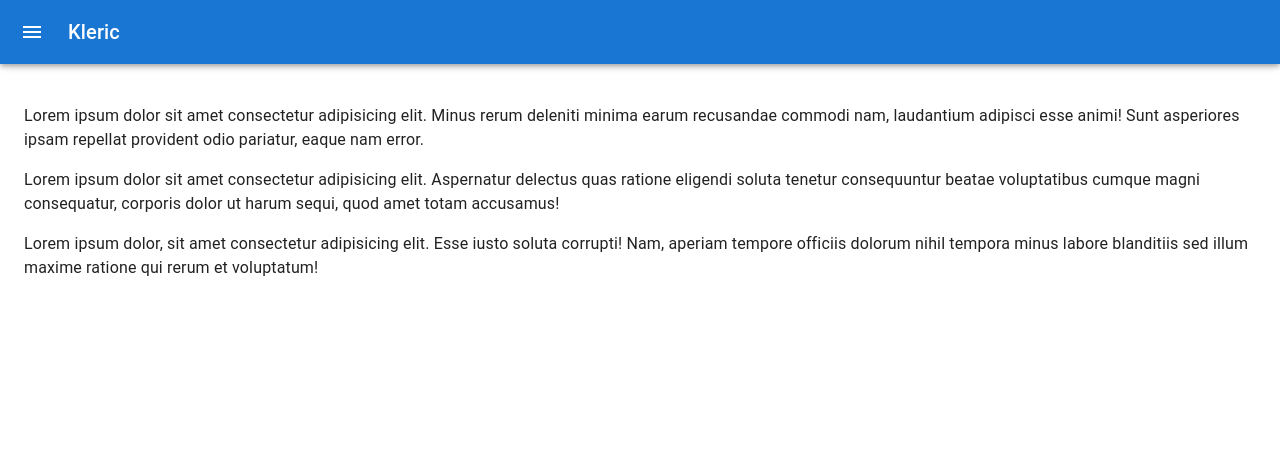
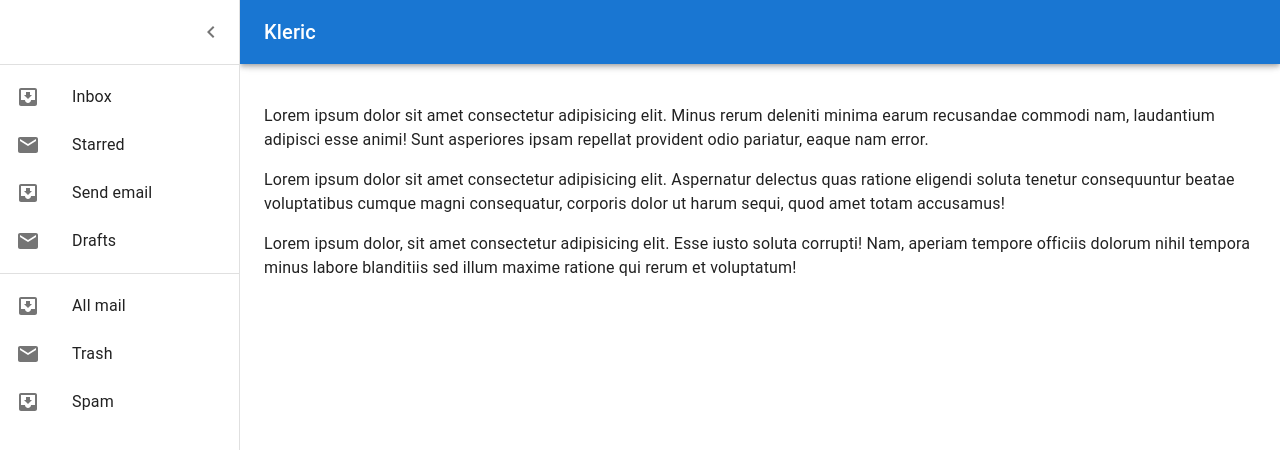
Before and after one commit to oslabs-beta/Kleric, a React app: page / in a window 1280 px wide. Shown: the top 450 px of the page. Built offline with nearby package versions, Linux system fonts and the light colour scheme.

Commit message:
commit sidebar changes

```diff
--- a/client/components/sidebar.tsx
+++ b/client/components/sidebar.tsx
@@ -74,7 +74,7 @@ const DrawerHeader = styled('div')(({ theme }) => ({
 
 export default function PersistentDrawerLeft() {
   const theme = useTheme();
-  const [open, setOpen] = React.useState(false);
+  const [open, setOpen] = React.useState(true);
 
   const handleDrawerOpen = () => {
     setOpen(true);
```
